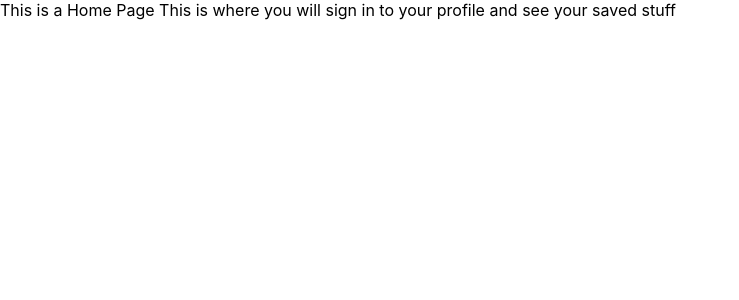
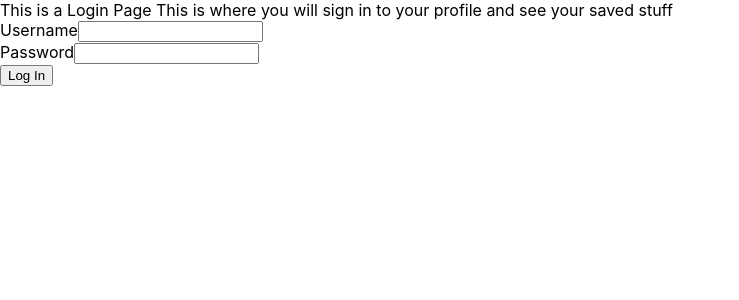
Before and after one commit to avacarr/P3-Shared-Repo, a React (Create React App) app in the folder frontend/marvel-wiki/: page / in a window 1280 px wide. Shown: the top 300 px of the page, without its empty margins (0-739 px from the left). Built offline with nearby package versions, Linux system fonts and the light colour scheme.

Commit message:
some small changes 6/26

```diff
--- a/frontend/marvel-wiki/src/App.js
+++ b/frontend/marvel-wiki/src/App.js
@@ -1,22 +1,24 @@
 
 import './App.css';
 import { Routes, Route } from 'react-router-dom'
-import Home from './pages/Home';
+import Login from './pages/LoginPage';
 import SearchPage from './pages/SearchPage';
 import Favorites from './pages/Favorites';
 import ResultsPage from './pages/ResultsPage';
 import Details from './pages/Details';
+import Home from './pages/Home';
 
 function App() {
   return (
     <div>
       <Routes>
-        <Route path='/' element={ <Home />}
+        <Route path='/' element={ <Login />}
         ></Route>
         <Route path='/search' element={ <SearchPage /> } ></Route>
         <Route path='/favorites' element={ <Favorites /> } ></Route>
         <Route path='/results' element={ <ResultsPage /> } ></Route>
         <Route path='/details:id' element={ <Details /> } ></Route>
+        <Route path='/home' element={ <Home /> } ></Route>
 
       </Routes>
     </div>
--- a/frontend/marvel-wiki/src/pages/Home.jsx
+++ b/frontend/marvel-wiki/src/pages/Home.jsx
@@ -1,15 +1,11 @@
 import React from 'react'
-
+import { useNavigate } from 'react-router-dom'
 
 const Home = () => {
+    const navigate = useNavigate()
   return (
     <>
-    This is a Home Page
-    This is where you will sign in to your profile and see your saved stuff
-    <form>
-
-    </form>
-
+        This will be your HOME
     </>
   )
 }
--- /dev/null
+++ b/frontend/marvel-wiki/src/pages/LoginPage.jsx
@@ -0,0 +1,27 @@
+import React from 'react'
+
+
+const Home = () => {
+  return (
+    <>
+    This is a Login Page
+    This is where you will sign in to your profile and see your saved stuff
+    <form>
+      <div>
+        <label htmlFor='name'>Username</label>
+        <input type='text' name='name' id='name' />
+      </div>
+      <div>
+        <label htmlFor='password'>Password</label>
+        <input type='password' name='password' id='password' />
+      </div>
+
+      <input type='submit' value='Log In' />
+
+    </form>
+
+    </>
+  )
+}
+
+export default Home
```
Also changed, not shown: frontend/marvel-wiki/src/components/Navbar.jsx (added, +32 -0 lines).
